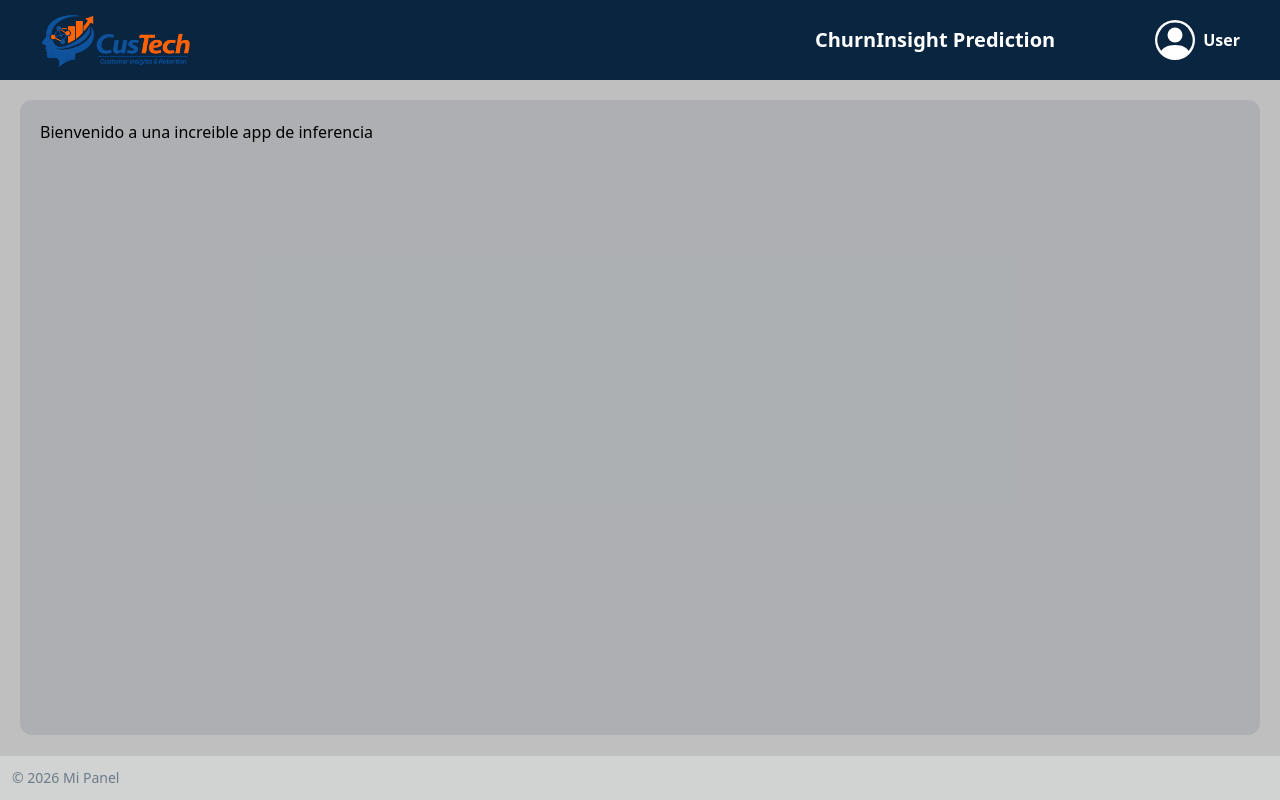
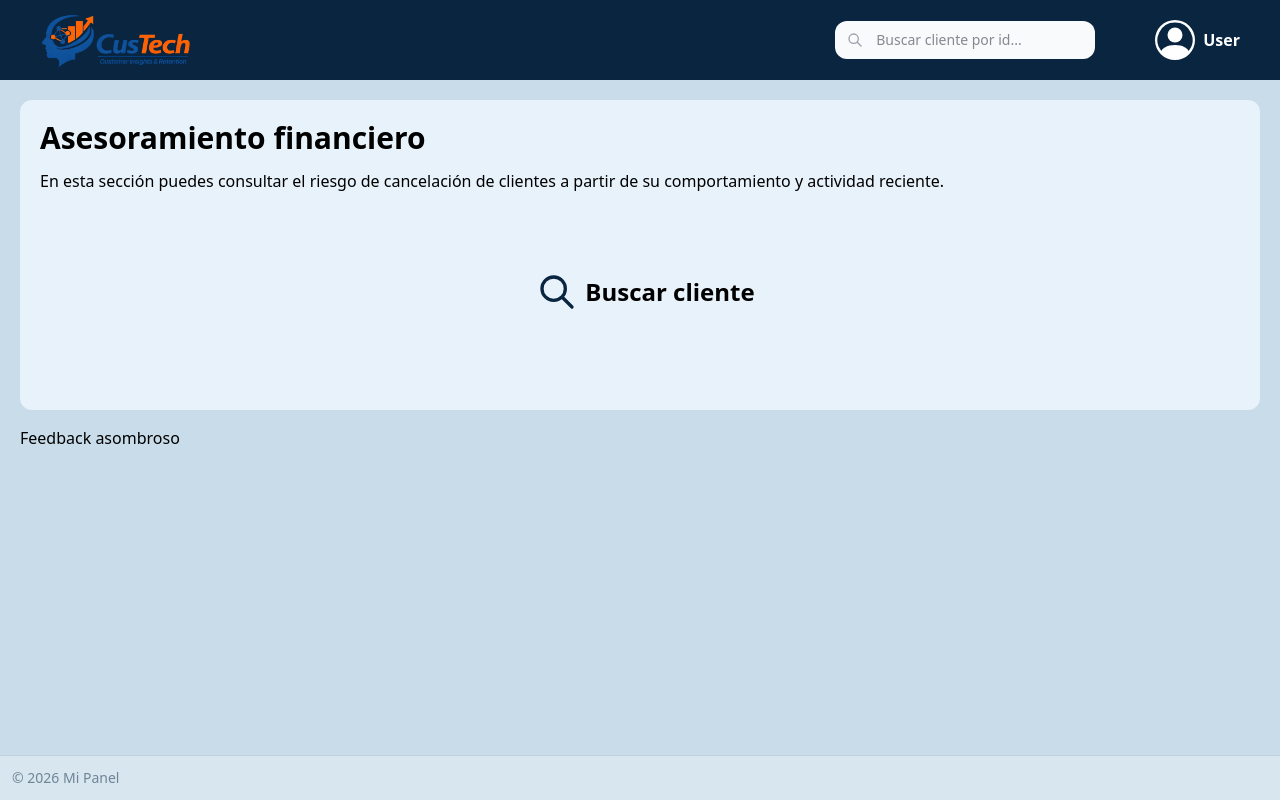
Before and after one commit to ChurnInsight-Alura/churn-insight-app, a React (Vite) app: page /#/ in a window 1280 px wide. Built offline with nearby package versions, Linux system fonts and the light colour scheme.

Commit message:
Creacion de query para busqueda de cliente, interfaz basica para busqueda de clientes

```diff
--- a/package.json
+++ b/package.json
@@ -11,6 +11,7 @@
   },
   "dependencies": {
     "@tailwindcss/vite": "^4.1.18",
+    "@tanstack/react-query": "^5.90.16",
     "react": "^19.2.0",
     "react-dom": "^19.2.0",
     "react-router-dom": "^7.11.0",
--- a/src/App.jsx
+++ b/src/App.jsx
@@ -4,11 +4,14 @@ import './App.css'
 import Home from './layout/home/home'
 import Header from './components/header/header'
 import VerticalHeader from './components/verticalHeader/VerticalHeader'
+import { QueryClientProvider,QueryClient } from '@tanstack/react-query'
+
+const queryClient = new QueryClient();
 
 function App() {
 
   return (
-    <>
+    <QueryClientProvider client={queryClient}>
       <Routes>
       <Route path="/" element={<Header/>}>
       <Route index element={<Home />} />
@@ -18,7 +21,7 @@ function App() {
       </Route>
       <Route path="*" element={<h1>Not found</h1>} />
       </Routes>
-    </>
+    </QueryClientProvider>
   )
 }
 
--- /dev/null
+++ b/src/components/customerPrediction/CustomerPrediction.jsx
@@ -0,0 +1,66 @@
+import { useQuery } from "@tanstack/react-query";
+import { useOutletContext } from "react-router-dom";
+
+async function fetchCustomerById(id) {
+  const response = await fetch(`localhost:8080/predict/${id}`, {
+    method: "POST",
+    headers: { "Content-Type": "application/json" },
+  });
+  if (!response.ok) throw new Error("No se encontro el Cliente");
+  return response.json;
+}
+
+export default function CustomerPrediction() {
+  const { debouncedTerm } = useOutletContext();
+  const { data, isLoading,isFetched } = useQuery({
+    queryKey: ["customer", debouncedTerm],
+    queryFn: () => fetchCustomerById(debouncedTerm),
+    enabled: (debouncedTerm || "").length >= 1,
+  });
+
+  return (
+   <div className="w-full h-full flex items-center">
+
+      {(debouncedTerm || "").length === 0 && (
+        <div className="flex gap-2 items-center justify-center w-full">
+        <div className="inset-y-0 left-0 flex items-center pl-3 pointer-events-none">
+          <svg
+            className="w-10 h-10 text-primary"
+            fill="none"
+            stroke="currentColor"
+            viewBox="0 0 24 24"
+          >
+            <path
+              strokeLinecap="round"
+              strokeLinejoin="round"
+              strokeWidth="2"
+              d="M21 21l-6-6m2-5a7 7 0 11-14 0 7 7 0 0114 0z"
+            />
+          </svg>
+        </div>
+        <h1 className="text-2xl font-bold">Buscar cliente</h1>
+      </div>
+      )}
+
+      {isLoading && (
+        <div className="flex items-center justify-center w-full">
+        <p className="animate-pulse text-2xl font-bold">Cargando...</p>
+        </div>
+      )}
+
+      {isFetched && !data && (
+         <div className="flex items-center justify-center w-full">
+        <h1 className="text-red-500 text-2xl font-bold">No pudimos encontrar ese cliente</h1>
+        </div>
+      )}
+
+      {data && (
+        <div className="w-full max-w-2xl bg-white shadow rounded-lg p-6">
+          <h4 className="font-mono text-sm break-all">
+            {JSON.stringify(data, null, 2)}
+          </h4>
+        </div>
+      )}
+    </div>
+  );
+}
--- a/src/components/header/Header.jsx
+++ b/src/components/header/Header.jsx
@@ -1,7 +1,13 @@
 import { Outlet, Link } from "react-router-dom";
 import Footer from "../footer/Footer";
 import logo from "@/assets/img/logo-nobg.png";
+import SearchCustomer from "../searchCustomer/SearchCustomer";
+import { useState } from "react";
+import { useDebounce } from "../../hooks/useDebounce";
 export default function Header() {
+  const [term, setTerm] = useState("");
+  const debouncedTerm = useDebounce(term, 2000);
+
   return (
     <div className="grid h-dvh w-full grid-rows-[auto_1fr_auto]">
       <aside className="h-20 w-screen bg-primary sticky top-0">
@@ -11,13 +17,13 @@ export default function Header() {
           </Link>
 
           <div className="flex items-center gap-5">
-            <Link
+            {/* <Link
               to="/user"
               className="hidden md:inline-block px-10 font-semibold md:text-xl"
             >
               ChurnInsight Prediction
-            </Link>
-
+            </Link> */}
+            <SearchCustomer term={term} setTerm={setTerm} />
             <div className="px-10 font-semibold flex items-center gap-2">
               <span className="w-10 h-10 inline-block">
                 <svg
@@ -40,7 +46,7 @@ export default function Header() {
       </aside>
 
       <main className="overflow-y-auto p-5">
-        <Outlet />
+        <Outlet context={{debouncedTerm}} />
       </main>
 
       <Footer />
--- /dev/null
+++ b/src/components/searchCustomer/SearchCustomer.jsx
@@ -0,0 +1,35 @@
+
+
+export default function SearchCustomer({term,setTerm}) {
+
+  return (
+    <>
+      <div className="relative w-full max-w-xs">
+        <div className="absolute inset-y-0 left-0 flex items-center pl-3 pointer-events-none">
+          <svg
+            className="w-4 h-4 text-gray-400"
+            fill="none"
+            stroke="currentColor"
+            viewBox="0 0 24 24"
+          >
+            <path
+              strokeLinecap="round"
+              strokeLinejoin="round"
+              strokeWidth="2"
+              d="M21 21l-6-6m2-5a7 7 0 11-14 0 7 7 0 0114 0z"
+            />
+          </svg>
+        </div>
+
+        <input
+          value={term}
+          type="text"
+          className="block w-full pl-10 pr-4 py-2 bg-gray-50 border border-transparent rounded-xl
+               text-sm text-gray-900 transition-all
+               focus:bg-white focus:border-primary focus:ring-2 focus:ring-primary/10"
+          placeholder="Buscar cliente por id..."
+          onChange={(e)=>{setTerm(e.target.value)}}/>
+      </div>
+    </>
+  );
+}
--- /dev/null
+++ b/src/hooks/useDebounce.jsx
@@ -0,0 +1,12 @@
+import { useEffect, useState } from "react";
+
+export function useDebounce(value, time=300) {
+  const [debounceValue, setDebounceValue] = useState();
+  useEffect(() => {
+    const timer = setTimeout(() => setDebounceValue(value), time);
+    return () => {
+      clearTimeout(timer);
+    };
+  }, [value,time]);
+  return debounceValue;
+}
--- a/src/index.css
+++ b/src/index.css
@@ -3,8 +3,11 @@
 @theme {
   --color-primary: oklch(0.26 0.06 250.71);
   --color-secondary: oklch(0.48 0.11 226.5);
+  --color-azul7: oklch(0.9559 0.015 239.5);
+  --color-azul9: oklch(88.28% 0.028 238.76);
+
 }
 
 body {
-  @apply bg-[#bfbfbf];
+  background-color: var(--color-azul9);
 }
--- a/src/layout/home/Home.jsx
+++ b/src/layout/home/Home.jsx
@@ -1,9 +1,22 @@
-export default function Home(){
-    return (
-        <>
+import CustomerPrediction from "../../components/customerPrediction/CustomerPrediction";
 
-        <h1 className="min-h-full bg-primary/10 rounded-xl p-5">Bienvenido a una increible app de inferencia</h1>
-
-        </>
-    )
+export default function Home() {
+  return (
+    <>
+      <div className="min-h-full grid grid-rows-2 gap-4">
+        <div className="flex flex-col bg-azul7 p-5 rounded-xl">
+          <div className="presentacion flex flex-col gap-3">
+            <h1 className="text-3xl font-bold">Asesoramiento financiero</h1>
+            <p className="leading-relaxed">
+              En esta sección puedes consultar el riesgo de cancelación de clientes a partir de su comportamiento y actividad reciente.
+            </p>
+          </div>
+          <CustomerPrediction />
+        </div>
+        <div className="feedback">
+            <h1>Feedback asombroso</h1>
+        </div>
+      </div>
+    </>
+  );
 }
```
Also changed, not shown: 1 other file (tests, documents, lock files or other folders).
